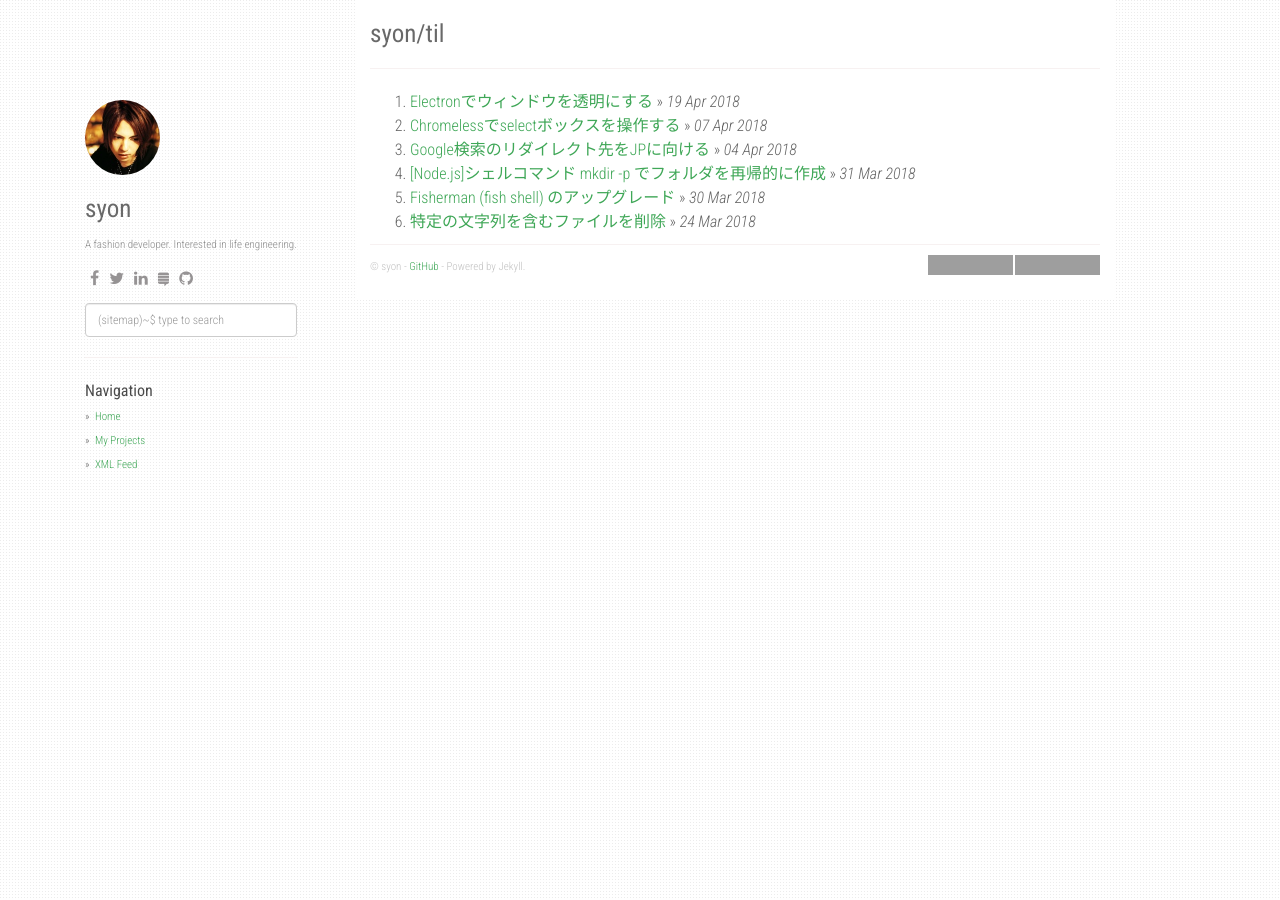
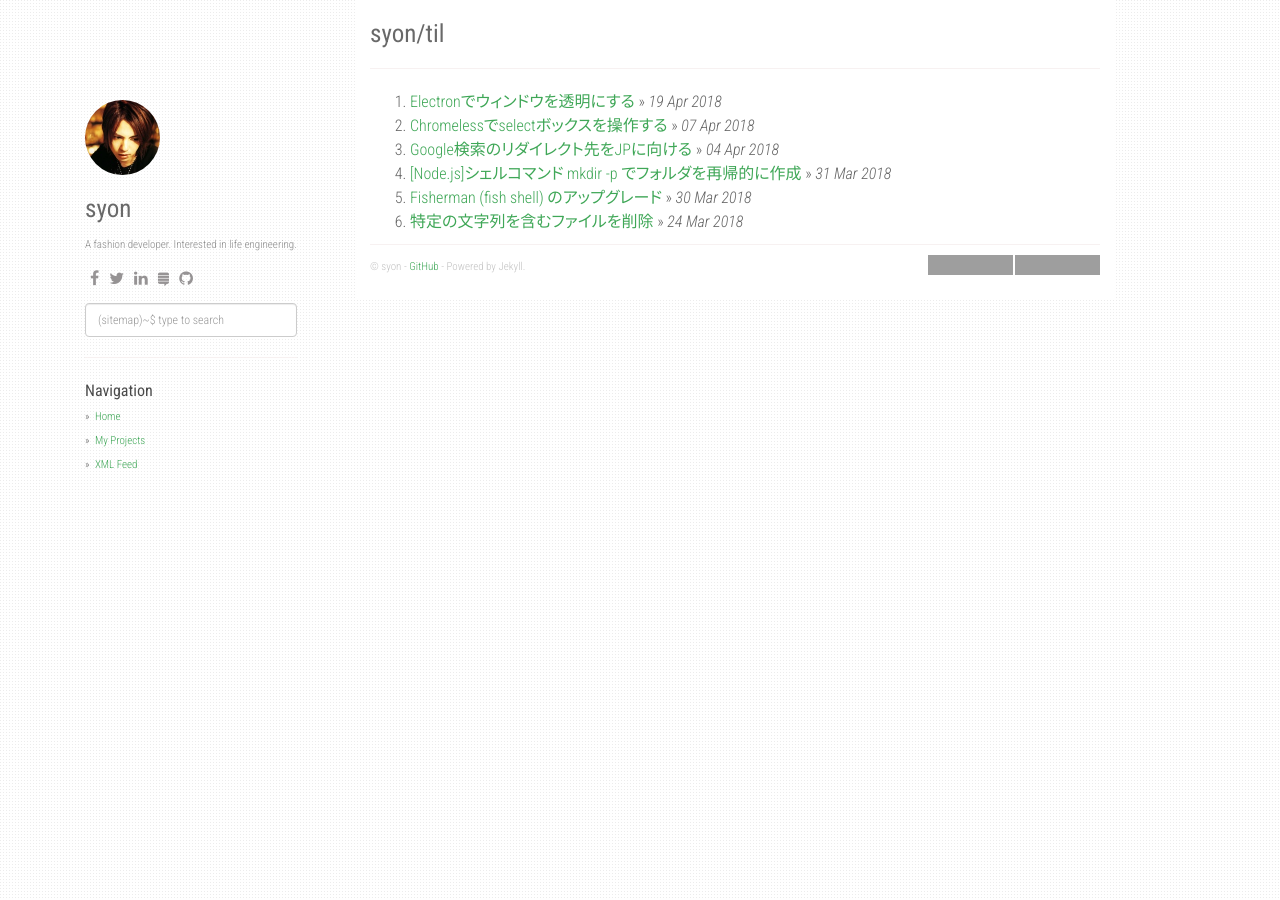
Before and after one commit to syon/til, a Jekyll site: the page built from index.html, in a window 1280 px wide. Built offline with Jekyll 4.4.1, drawn with Linux system fonts in a browser that asks for light colours; nearby versions of some CDN libraries; the list of posts is cut into pages by our own code; grey boxes are pictures that could not be loaded.

Commit message:
:lipstick: font-feature-settings: "palt";

```diff
--- a/static/css/main.css
+++ b/static/css/main.css
@@ -5,6 +5,7 @@ body {
   font-weight: 300;
   font-size: 16px;
   color: #666;
+  font-feature-settings: "palt";
 }
 hr {
   margin-top: 20px;
```
